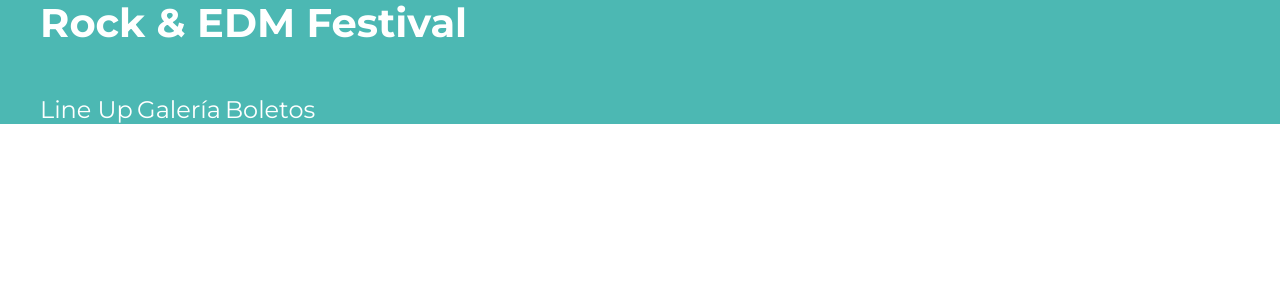
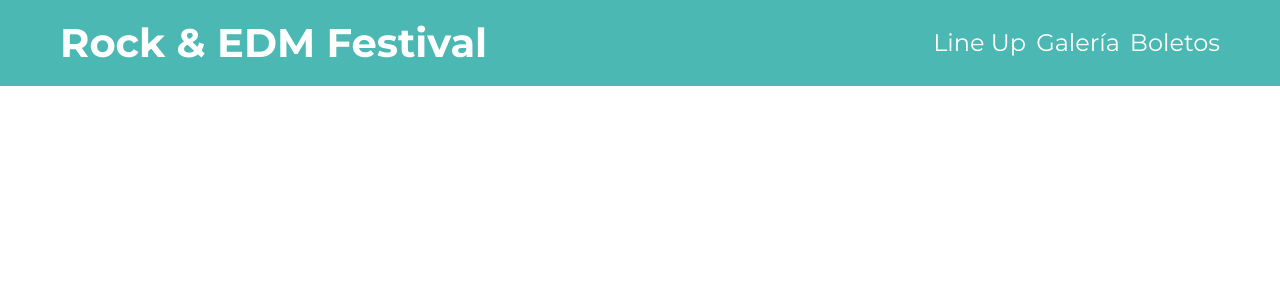
Before and after one commit to DiegoArroyo12/DesarrolloWEB, a PHP site: page / in a window 1280 px wide. Shown: the top 300 px of the page. Run offline with PHP 8.4, Linux system fonts and the light colour scheme.

Commit message:
Finalizando el Header

```diff
--- a/FestivalMusica_inicio/build/css/app.css
+++ b/FestivalMusica_inicio/build/css/app.css
@@ -361,11 +361,41 @@ h3 {
 }
 .header h1 {
   color: #FFFFFF;
+  text-align: center;
+}
+@media (min-width: 768px) {
+  .header h1 {
+    margin: 0;
+  }
+}
+.header .contenido-header {
+  padding: 2rem;
+}
+@media (min-width: 768px) {
+  .header .contenido-header {
+    display: flex;
+    justify-content: space-between;
+    align-items: center;
+  }
 }
 
+@media (min-width: 768px) {
+  .navegacion-principal {
+    display: flex;
+    gap: 1rem;
+  }
+}
 .navegacion-principal a {
+  display: block;
+  text-align: center;
   color: #FFFFFF;
   font-size: 2.4rem;
+  margin-bottom: 1rem;
+}
+@media (min-width: 768px) {
+  .navegacion-principal a {
+    margin: 0;
+  }
 }
 .navegacion-principal a:hover {
   color: #FEF46D;
--- a/FestivalMusica_inicio/src/scss/layout/_header.scss
+++ b/FestivalMusica_inicio/src/scss/layout/_header.scss
@@ -3,16 +3,37 @@
 
 .header {
     background-color: v.$verde;
-
     h1 {
         color: v.$blanco;
+        text-align: center;
+        @include m.tablet {
+            margin: 0;
+        }
+    }
+    .contenido-header {
+        padding: 2rem;
+        @include m.tablet {
+            display: flex;
+            justify-content: space-between;
+            align-items: center;
+        }
     }
 }
 
 .navegacion-principal {
+    @include m.tablet {
+        display: flex;
+        gap: 1rem;
+    }
     a {
+        display: block;
+        text-align: center;
         color: v.$blanco;
         font-size: 2.4rem;
+        margin-bottom: 1rem;
+        @include m.tablet {
+            margin: 0;
+        }
 
         &:hover {
             color: v.$amarillo;
```
Also changed, not shown: 1 other file.
